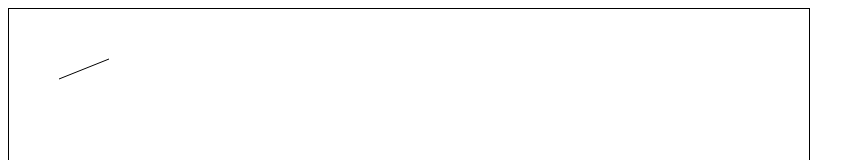
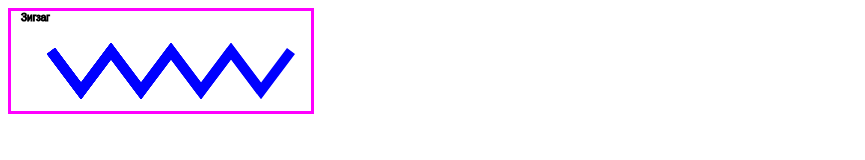
Before and after one commit to Tetrarium/game-dev-js-belayev, a plain HTML site: page index.html in a window 1280 px wide. Shown: the top 160 px of the page, without its empty margins (0-865 px from the left). Drawn offline with Linux system fonts and the light colour scheme.

Commit message:
1.3 Rectangle and zigzag display

```diff
--- a/index.html
+++ b/index.html
@@ -10,7 +10,8 @@
 </head>
 
 <body>
-	<canvas id="canvasId" width="800" height="600">Ваш браузер не поддерживает canvas</canvas>
+	<canvas id="canvasId" width="300" height="100">Ваш браузер не поддерживает canvas</canvas>
+	<div id="result"></div>
 	<script src="/resources/js/script.js"></script>
 </body>
 
--- a/resources/js/script.js
+++ b/resources/js/script.js
@@ -2,6 +2,51 @@ const canvas = document.getElementById("canvasId");
 
 /** @type {CanvasRenderingContext2D} */
 const ctx = canvas.getContext("2d");
-ctx.moveTo(50, 70);
-ctx.lineTo(100, 50);
+
+// 1.2
+// ctx.moveTo(50, 70);
+// ctx.lineTo(100, 50);
+// ctx.stroke();
+
+// 1.3 l-1
+// canvas.width = 200;
+// canvas.height = 90;
+// ctx.strokeStyle = "green";
+// ctx.fillStyle = "blue";
+// ctx.shadowBlur = 10;
+// ctx.shadowColor = "brown";
+
+// ctx.rect(10, 30, 80, 40);
+// ctx.fill();
+// ctx.stroke();
+
+// 1.3 l-2
+ctx.strokeText("Зигзаг", 10, 10);
 ctx.stroke();
+ctx.lineWidth = 10;
+ctx.strokeStyle = "#0000ff";
+let x = 40;
+let y = 40;
+ctx.moveTo(10, 80);
+ctx.beginPath();
+// variant from tutorial
+// for (let i = 0; i < 6; i++) {
+// 	ctx.lineTo(x, y);
+// 	x += 30;
+// 	y = y === 40 ? 80 : 40;
+// }
+// ctx.stroke();
+
+// my variant
+let counter = 0;
+const maxCount = 9;
+const intervalId = setInterval(() => {
+	ctx.lineTo(x, y);
+	x += 30;
+	y = y === 40 ? 80 : 40;
+	ctx.stroke();
+	counter++;
+	if (counter >= maxCount) {
+		clearInterval(intervalId);
+	}
+}, 200);
--- a/resources/styles/index.css
+++ b/resources/styles/index.css
@@ -1,3 +1,3 @@
 #canvasId {
-	border: 1px solid black;
+	border: 3px solid magenta;
 }
```
